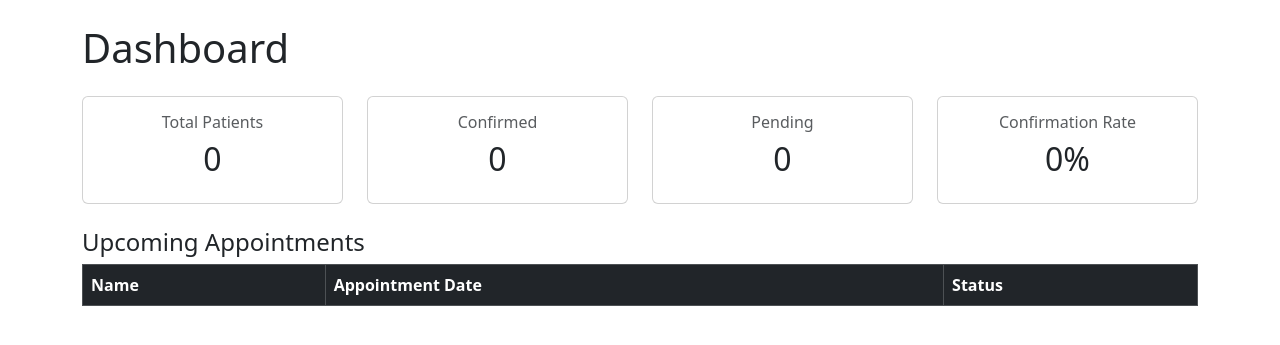
After one commit to anbesh-ai/MedTech, a Flask app: page /dashboard in a window 1280 px wide. The commit adds this page. Shown: the top 345 px of the page. Run offline with Flask 3, Linux system fonts and the light colour scheme; the visitor is signed in with stand-in values (Sample User, id 1); lists and menus that the app fills with data are empty.

Commit message:
Added Dashboard

```diff
--- a/app.py
+++ b/app.py
@@ -184,6 +184,23 @@ def view_patient(id):
     p = patient.query.get_or_404(id)
     return render_template('patient_details.html', patient=p)
 
+#Dashboard
+@app.route('/dashboard')
+def dashboard():
+    if not session.get('is_admin'):
+        return redirect(url_for('admin_login'))
+
+    total = patient.query.count()
+    confirmed = patient.query.filter_by(confirmed=True).count()
+    pending = total - confirmed
+    confirmed_pct = round((confirmed/total * 100),1) if total > 0 else 0
+
+    upcoming = patient.query.filter(patient.appointment_date>=datetime.now()).order_by(patient.appointment_date).limit(5).all()
+
+    return render_template('dashboard.html', total=total, confirmed=confirmed, pending=pending, confirmed_pct=confirmed_pct, upcoming=upcoming)
+
+
+
 
 if __name__ == '__main__':
     port = int(os.environ.get('PORT', 5000))
--- /dev/null
+++ b/templates/dashboard.html
@@ -0,0 +1,62 @@
+{% extends "base.html" %}
+{% block content%}
+<h1 class="mb-4">Dashboard</h1>
+
+<div class="row mb-4">
+    <div class="col-md-3">
+        <div class="card text-center p-3">
+            <h6 class="text-muted">Total Patients</h6>
+            <h2>{{ total }}</h2>
+        </div>
+    </div>
+
+    <div class="col-md-3">
+        <div class="card text-center p-3">
+            <h6 class="text-muted">Confirmed</h6>
+            <h2>{{ confirmed }}</h2>
+        </div>
+    </div>
+
+    <div class="col-md-3">
+        <div class="card text-center p-3">
+            <h6 class="text-muted">Pending</h6>
+            <h2>{{ pending }}</h2>
+        </div>
+    </div>
+
+    <div class="col-md-3">
+        <div class="card text-center p-3">
+            <h6 class="text-muted">Confirmation Rate</h6>
+            <h2>{{ confirmed_pct }}%</h2>
+        </div>
+    </div>
+  </div>
+
+  <h4>Upcoming Appointments</h4>
+    <table class ="table table-bordered">
+        <thead class="table-dark">
+            <tr>
+                <th>Name</th>
+                <th>Appointment Date</th>
+                <th>Status</th>
+            </tr>
+        </thead>
+
+        <tbody>
+
+            {% for p in upcoming %}
+            <tr>
+                <td>{{p.name}}</td>
+                <td>{{p.appointment_date.strftime('%d %B %Y')}}</td>
+                <td>
+                    {% if p.confirmed%}
+                        <span class="badge bg-success">Confirmed</span>
+                        {%else%}
+                           <span class="badge bg-danger">Pending</span>
+                        {%endif%}
+                </td>
+            </tr>
+            {%endfor%}
+        </tbody>
+    </table>
+{%endblock%}
--- a/templates/patients.html
+++ b/templates/patients.html
@@ -7,9 +7,10 @@
 {% block content %}
   <h1>Patients</h1>
 
+
+ <a href="{{ url_for('dashboard') }}" class="btn btn-outline-primary btn-sm me-2">Dashboard</a>
   <a href="{{ url_for('add_patient') }}"  class="btn btn-success" >+ New Patient</a>
 
-  <input type="text " id="searchInput" placeholder="Search by username...">
   <button class="btn btn-outline-primary" onclick="filterPatients()">Search</button>
   <table class="table table-striped table-bordered">
     <thead class="table-dark">
```
